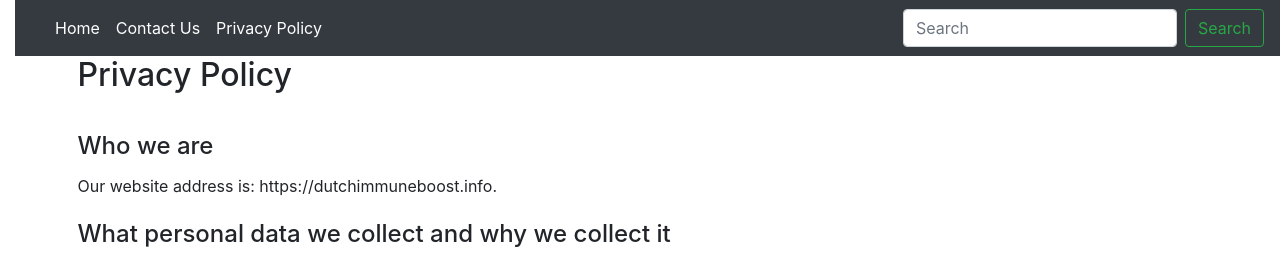
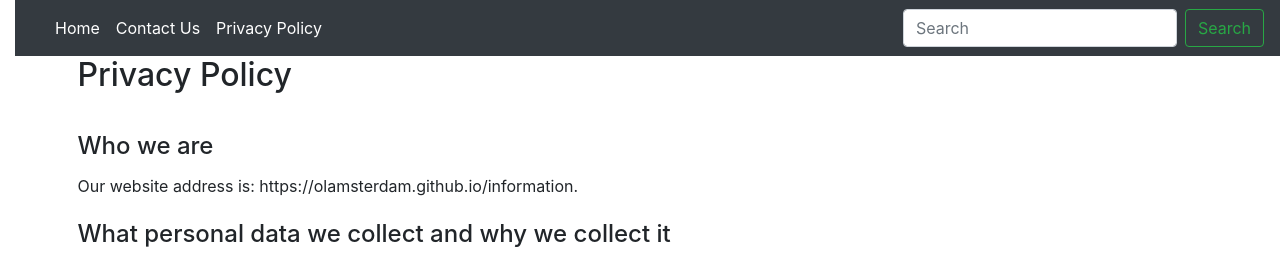
Before and after one commit to olamsterdam/information, a plain HTML site: page privacy.html in a window 1280 px wide. Shown: the top 259 px of the page. Drawn offline with Linux system fonts and the light colour scheme.

Commit message:
Update privacy.html

```diff
--- a/privacy.html
+++ b/privacy.html
@@ -48,7 +48,7 @@
 
 
 
-<p>Our website address is: https://dutchimmuneboost.info.</p>
+<p>Our website address is:  https://olamsterdam.github.io/information.</p>
 
 
 
```
